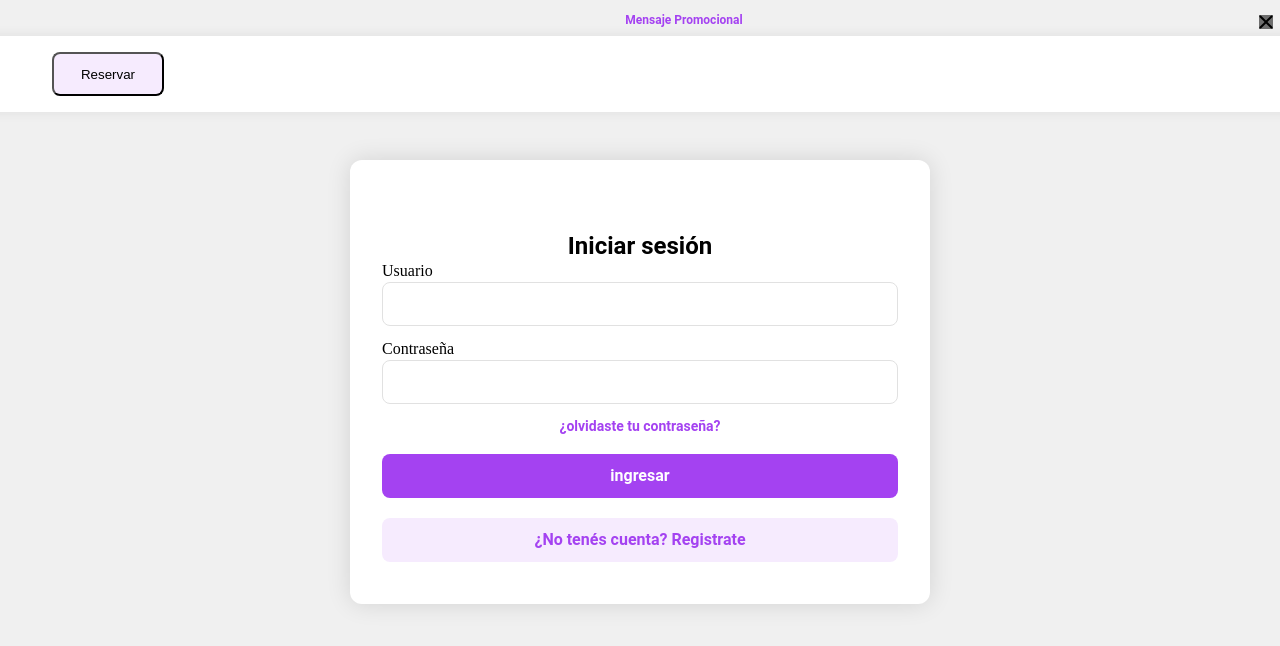
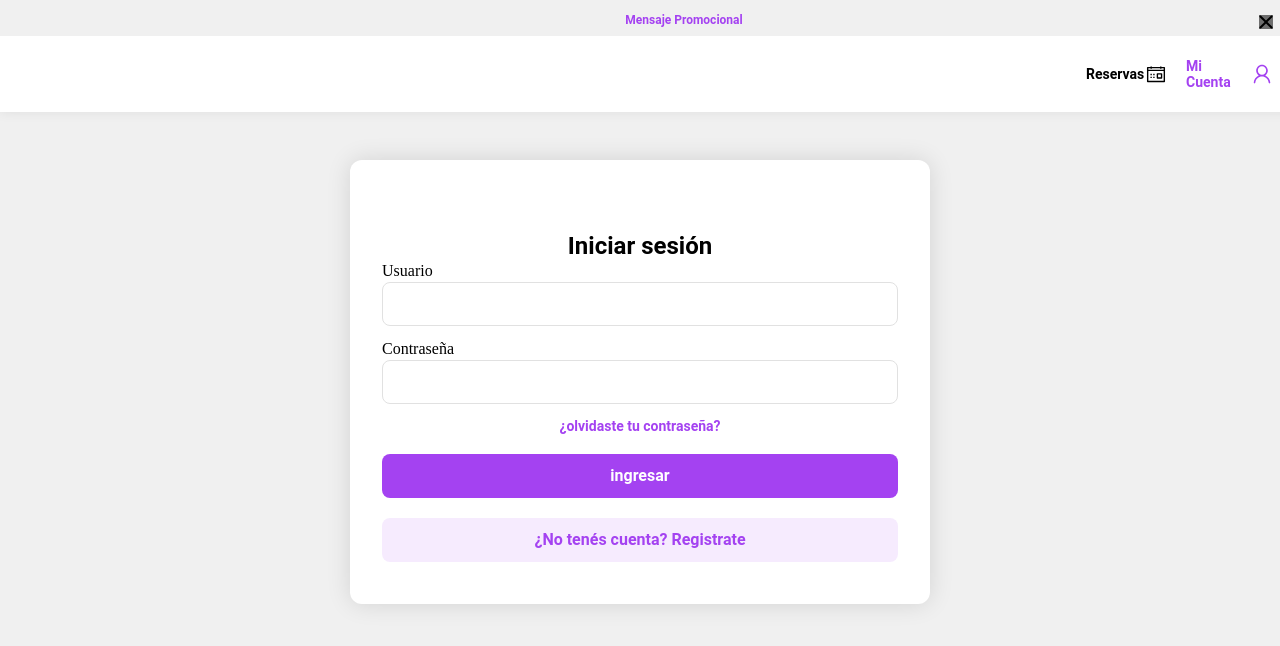
Before and after one commit to lucashaendel/webAPP-Reserva-de-turno, a Next.js app: page / in a window 1280 px wide. Shown: the top 646 px of the page. Built offline with nearby package versions, Linux system fonts and the light colour scheme.

Commit message:
agregado navbar a 2 vistas

```diff
--- a/pages/index.jsx
+++ b/pages/index.jsx
@@ -1,16 +1,14 @@
 import React from "react";
+import Navbar from "../comps/Navbar";
 
 // import styles from "../styles/Index.module.scss";
 
 import Link from "next/link";
 
-
 const login = () => {
   return (
     <div>
-
-      <h1 className="login">login</h1>
-
+      <Navbar />
       <div className="topBanner">
         <div className="txt">
           <p>Mensaje Promocional</p>
@@ -32,9 +30,6 @@ const login = () => {
             </svg>
           </Link>
         </div>
-      </div>
-      <div className="navbar">
-        <button>Reservar</button>
       </div>
 
       <div className="container-login">
@@ -62,7 +57,6 @@ const login = () => {
 
         <button className="btn-register">¿No tenés cuenta? Registrate</button>
       </div>
-
     </div>
   );
 };
--- a/pages/user/profile.jsx
+++ b/pages/user/profile.jsx
@@ -1,9 +1,11 @@
 import Link from "next/link";
 import React from "react";
+import Navbar from "../../comps/Navbar";
 
 const profile = () => {
   return (
     <>
+      <Navbar />
       <div className="topBanner">
         <div className="txt">
           <p>Mensaje Promocional</p>
@@ -25,9 +27,6 @@ const profile = () => {
             </svg>
           </Link>
         </div>
-      </div>
-      <div className="navbar">
-        <h1>navbar</h1>
       </div>
 
       {/*Formulario*/}
```
